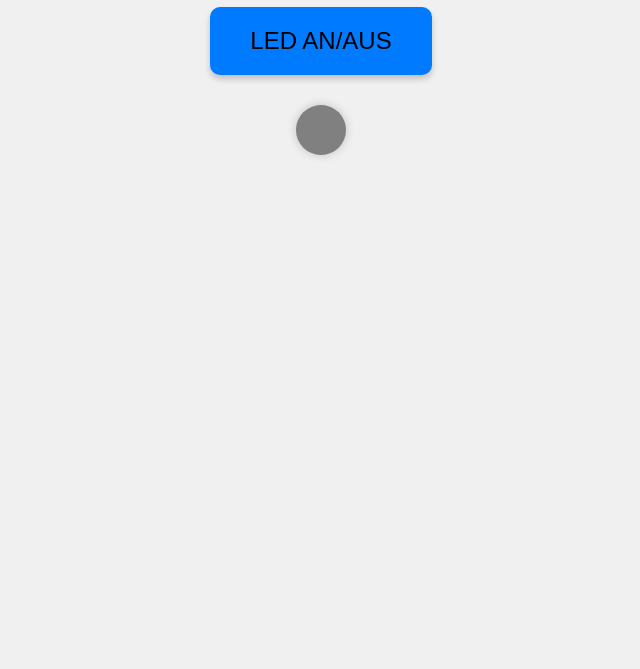
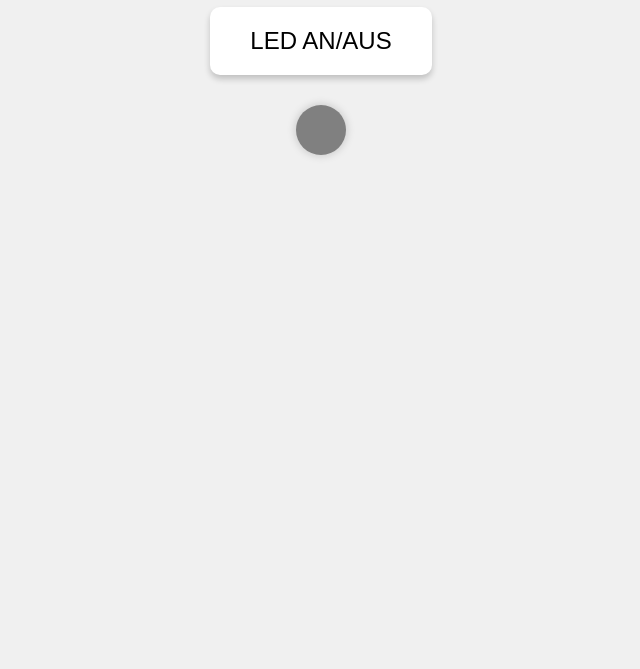
Before and after one commit to FloStr1234/Button-Test, a plain HTML site: page index.html in a window 1280 px wide. Shown: the part 131-800 px from the top of the page, without its empty margins (319-959 px from the left). Drawn offline with Linux system fonts and the light colour scheme.

Commit message:
index.html

```diff
--- a/index.html
+++ b/index.html
@@ -15,7 +15,7 @@
     #ledButton {
       font-size: 1.5rem;
       padding: 20px 40px;
-      background-color: #007bff;
+      background-color: white;
       color: black;
       border: none;
       border-radius: 10px;
```
